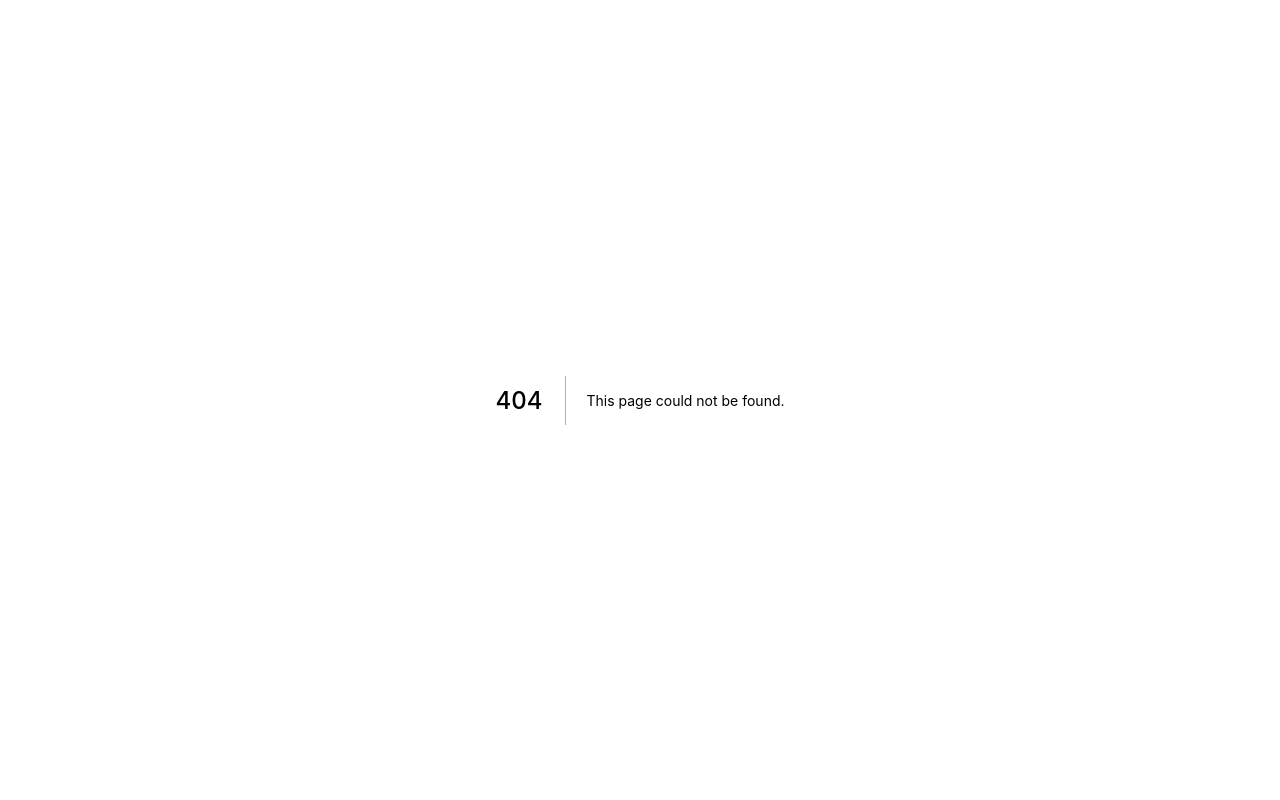
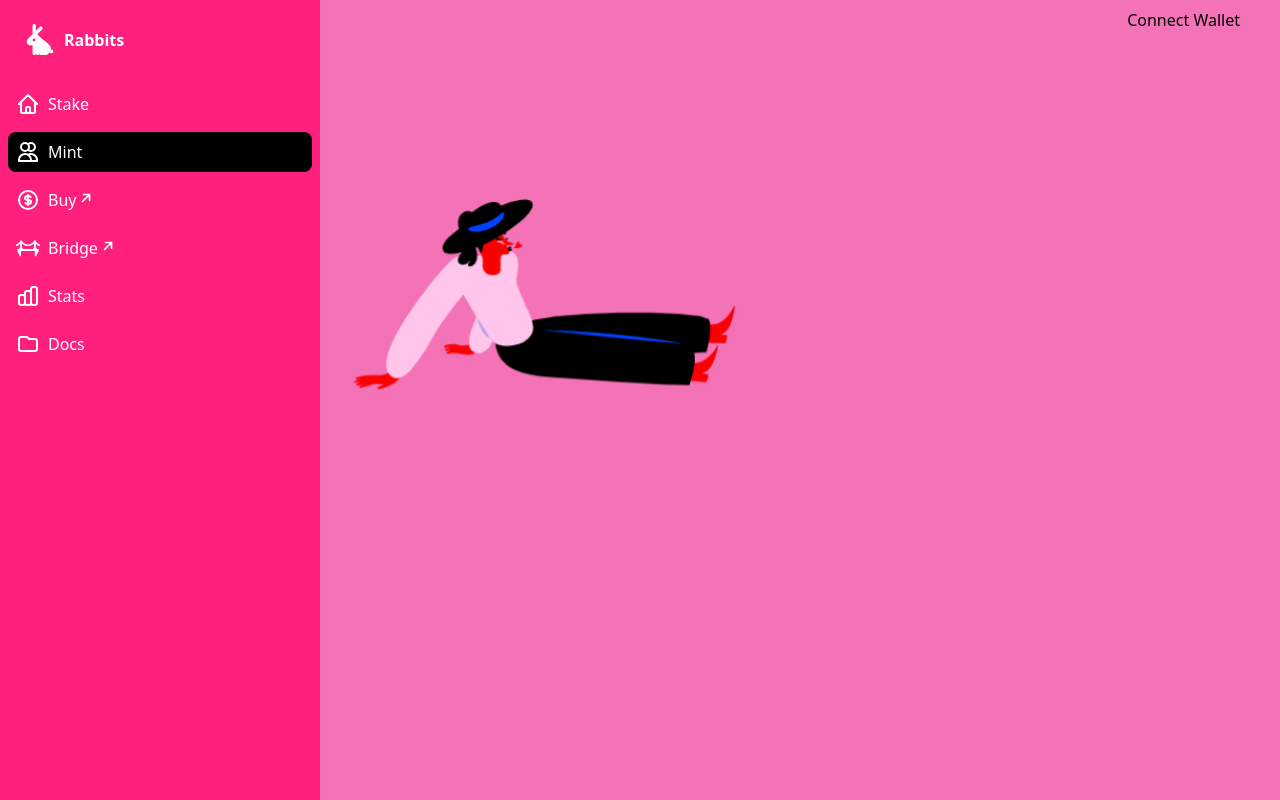
Before and after one commit to WeAreNewt/RebaseNFTs, a Next.js app in the folder packages/frontend/: page /mint in a window 1280 px wide. Before the commit this address had no page. Built offline with nearby package versions, Linux system fonts and the light colour scheme; a web font is replaced by a local one.

Commit message:
add pages and images

```diff
--- /dev/null
+++ b/packages/frontend/src/components/Heading/Heading.tsx
@@ -0,0 +1,7 @@
+interface Props {
+  text: string
+}
+
+export const Heading = ({ text }: Props) => (
+  <h1 className="font-bold text-3xl mb-4">{text}</h1>
+)
--- a/packages/frontend/src/components/Layout/Layout.tsx
+++ b/packages/frontend/src/components/Layout/Layout.tsx
@@ -23,7 +23,7 @@ export const Layout = ({
 
     <div className="flex flex-col mt-2 flex-1">
       {showConnectWallet && <ConnectWallet />}
-      <main className="px-4 flex flex-col flex-1">{children}</main>
+      <main className="px-4 flex flex-col mx-4 flex-1">{children}</main>
     </div>
   </div>
 )
--- a/packages/frontend/src/components/Sidebar/Sidebar.tsx
+++ b/packages/frontend/src/components/Sidebar/Sidebar.tsx
@@ -7,18 +7,24 @@ import {
   CurrencyDollarIcon,
   ChartBarIcon,
   FolderIcon,
+  ArrowSmRightIcon,
 } from '@heroicons/react/outline'
 import cn from 'classnames'
 import Link from 'next/link'
 
 interface ItemProps {
   children: React.ReactNode
-  active?: boolean
   href: string
+  newTab?: boolean
 }
 
-const Item = ({ href, active = false, children }: ItemProps) => (
-  <Link href={href}>
+const Item = ({ href, newTab = false, children }: ItemProps) => {
+  const router = useRouter()
+  const active = router.asPath === href
+
+  return (
+    <Link href={href} passHref>
+      <a target={cn({ _blank: newTab })}>
         <li
           className={cn(
             'flex py-2 rounded-lg mb-2 px-2 cursor-pointer fill-white hover:text-slate-800 hover:fill-slate-800',
@@ -29,38 +35,38 @@ const Item = ({ href, active = false, children }: ItemProps) => (
         >
           {children}
         </li>
+      </a>
     </Link>
   )
+}
 
-export const Sidebar = () => {
-  const router = useRouter()
-
-  return (
+export const Sidebar = () => (
   <div className="flex flex-col w-80 bg-light-pink-700 px-2 pt-2 text-white">
     <div className="flex items-center font-bold p-4">
       <Icon name="Rabbit" size={32} />
       <span className="ml-2">Rabbits</span>
     </div>
     <ol className="mt-3">
-        <Item href={routes.stake} active={router.asPath === routes.stake}>
+      <Item href={routes.stake}>
         <HomeIcon className="w-6 h-6 mr-2" /> Stake
       </Item>
-        <Item href={routes.mint} active={router.asPath === routes.mint}>
+      <Item href={routes.mint}>
         <UsersIcon className="w-6 h-6 mr-2" /> Mint
       </Item>
-        <Item href={routes.buy} active={router.asPath === routes.buy}>
-          <CurrencyDollarIcon className="w-6 h-6 mr-2" /> Buy
+      <Item href="https://bridge.avax.network/" newTab>
+        <CurrencyDollarIcon className="w-6 h-6 mr-2" /> Buy{' '}
+        <ArrowSmRightIcon className="w-5 h-5 -rotate-45" />
       </Item>
-        <Item href={routes.bridge} active={router.asPath === routes.bridge}>
-          <Icon name="Bridge" className="w-6 h-6 mr-2" /> Bridge
+      <Item href="https://bridge.avax.network/" newTab>
+        <Icon name="Bridge" className="w-6 h-6 mr-2" /> Bridge{' '}
+        <ArrowSmRightIcon className="w-5 h-5 -rotate-45" />
       </Item>
-        <Item href={routes.stats} active={router.asPath === routes.stats}>
+      <Item href={routes.stats}>
         <ChartBarIcon className="w-6 h-6 mr-2" /> Stats
       </Item>
-        <Item href={routes.docs} active={router.asPath === routes.docs}>
+      <Item href={routes.docs}>
         <FolderIcon className="w-6 h-6 mr-2" /> Docs
       </Item>
     </ol>
   </div>
 )
-}
--- a/packages/frontend/src/components/index.ts
+++ b/packages/frontend/src/components/index.ts
@@ -4,3 +4,4 @@ export * from './Header/Header'
 export * from './Icon/Icon'
 export * from './Sidebar/Sidebar'
 export * from './ConnectWallet/ConnectWallet'
+export * from './Heading/Heading'
--- /dev/null
+++ b/packages/frontend/src/pages/mint/index.tsx
@@ -0,0 +1,15 @@
+import Image from 'next/image'
+import { AppPage, Layout } from '^@components'
+import { Permissions } from '^@services/permissions'
+
+const Mint = () => (
+  <Layout showConnectWallet>
+    <div className="relative h-full w-full">
+      <div className="absolute w-96 h-96">
+        <Image src="/images/ricco-1.png" layout="fill" />
+      </div>
+    </div>
+  </Layout>
+)
+
+export default AppPage(Mint, { permission: Permissions.PUBLIC })
--- a/packages/frontend/src/pages/stake/index.tsx
+++ b/packages/frontend/src/pages/stake/index.tsx
@@ -1,9 +1,9 @@
-import { AppPage, Layout } from '^@components'
+import { AppPage, Heading, Layout } from '^@components'
 import { Permissions } from '^@services/permissions'
 
 const Stake = () => (
   <Layout showConnectWallet>
-    <div className="flex flex-col h-full relative">Stake</div>
+    <Heading text="Stake" />
   </Layout>
 )
 
--- a/packages/frontend/src/pages/stats/index.tsx
+++ b/packages/frontend/src/pages/stats/index.tsx
@@ -1,9 +1,31 @@
-import { AppPage, Layout } from '^@components'
+import { AppPage, Heading, Layout } from '^@components'
 import { Permissions } from '^@services/permissions'
+
+interface StatProps {
+  title: string
+  subHeader: string
+}
+
+const Stat = ({ title, subHeader }: StatProps) => (
+  <div className="w-full h-28 bg-white rounded-lg flex flex-col p-6 justify-center">
+    <h3 className="text-sm text-gray-500 leading-5 font-medium">{subHeader}</h3>
+    <h2 className="text-3xl leading-9 font-semibold">{title}</h2>
+  </div>
+)
 
 const Stats = () => (
   <Layout showConnectWallet>
-    <div className="flex flex-col h-full relative">Stats</div>
+    <Heading text="Stats" />
+    <div className="grid grid-cols-3 gap-4 gap-y-8">
+      <Stat subHeader="Total Collection Supply" title="20,000" />
+      <Stat subHeader="Market Cap" title="123,456 AVAX" />
+      <Stat subHeader="Floor Price" title="5.2 AVAX" />
+      <Stat subHeader="Average APY" title="71,897%" />
+      <Stat subHeader="Rabbits Staked Ratio" title="58.16%" />
+      <Stat subHeader="Treasury Balance" title="0 AVAX" />
+      <Stat subHeader="Runaway" title="20,000" />
+      <Stat subHeader="RFV" title="0 AVAX" />
+    </div>
   </Layout>
 )
 
--- a/packages/frontend/src/services/routes/index.ts
+++ b/packages/frontend/src/services/routes/index.ts
@@ -1,6 +1,4 @@
 export const stake = '/stake'
 export const stats = '/stats'
 export const mint = '/mint'
-export const buy = '/buy'
 export const docs = '/docs'
-export const bridge = '/bridge'
```
Also changed, not shown: packages/frontend/public/images/ricco-1.png (added). Lines whose indentation alone changed are shown as unchanged.
